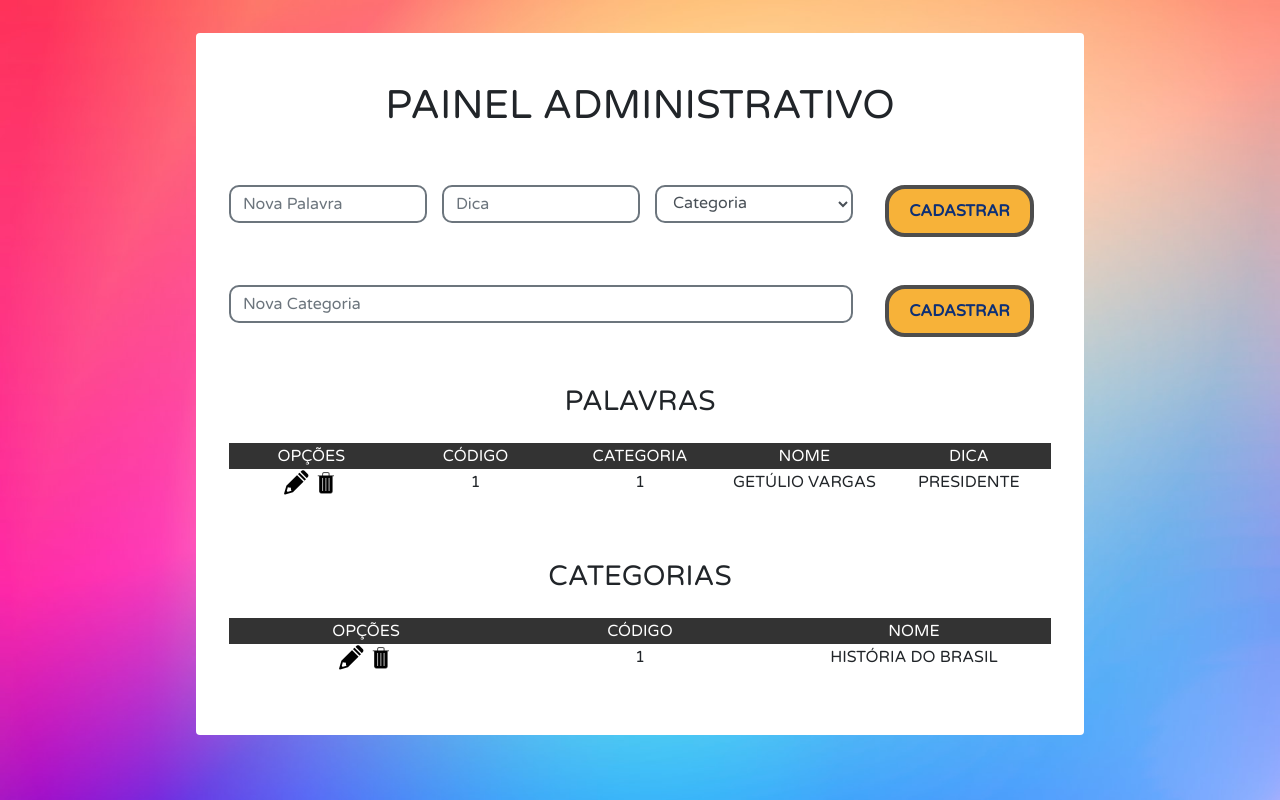
After one commit to quaroline/hangman, a PHP site: page /painelAdmin.html in a window 1280 px wide. The commit adds this page. Run offline with PHP 8.4, Linux system fonts and the light colour scheme.

Commit message:
Commit do Eric

```diff
--- a/game.html
+++ b/game.html
@@ -17,7 +17,6 @@
     <script type='text/javascript' src='script/toastr.min.js'></script>
 </head>
 <body>
-
     <!-- Não esquecer de deixar só o conteúdo do body no arquivo original -->
     <div class="container d-flex justify-content-center vertical-center">
         <div class="jumbotron p-3 p-md-5 rounded" style="width:80%;">
--- /dev/null
+++ b/painelAdmin.html
@@ -0,0 +1,115 @@
+<!DOCTYPE html>
+<html lang="pt-br">
+<head>
+    <meta charset="UTF-8">
+    <meta name="viewport" content="width=device-width, initial-scale=1.0">
+    <title>Sr. Hangman • Adivinhe & Salve-o</title>
+    <link rel="icon" type="image/png" href="res/img/marca.png">
+    <!-- Styles -->
+    <link rel="stylesheet" href="style/style.css">
+    <link rel="stylesheet" href="style/tabela.css">
+    <link rel="stylesheet" href="style/bootstrap.min.css">
+    <link rel="stylesheet" href="style/bootstrap-grid.min.css">
+    <link rel="stylesheet" href="style/toastr.min.css">
+    <!-- Scripts -->
+    <script type='text/javascript' src='script/knockout-3.5.js'></script>
+    <script type='text/javascript' src='script/jquery-3.5.1.min.js'></script>
+    <script type='text/javascript' src='script/bootstrap.min.js'></script>
+    <script type='text/javascript' src='script/toastr.min.js'></script>
+</head>
+<body>
+    <!-- Não esquecer de deixar só o conteúdo do body no arquivo original -->
+    <div class="container d-flex justify-content-center vertical-center">
+        <div class="jumbotron p-3 p-md-5 rounded" style="width:80%;">
+            <div class="row text-center">
+                <div class="col-md-12">
+                    <h1>Painel Administrativo</h1>
+                </div>
+                <div class="mt-5">
+                    <div class="row">
+                        <div class="col-md-3" style="padding-right: 0!important;">
+                            <input id="novaPalavra" type="text" class="form-control"  placeholder= "Nova Palavra" required>
+                        </div>
+                        <div class="col-md-3" style="padding-right: 0!important;">
+                            <input id="dica" type="text" class="form-control"  placeholder= "Dica" required>
+                        </div>
+                        <div class="col-md-3" style="padding-right: 0!important;">
+                            <select id= "escolhaCategoria" class="form-control" required>
+                                <option value="" disabled="" hidden="" selected>Categoria</option>
+                            </select>
+                        </div>
+                        <div class="col-md-3">
+                            <button id="cadastrar" type="button" class="btn-action">Cadastrar</button>
+                        </div>
+                    </div>
+                    <br><br>
+                    <div class="row">
+                        <div class="col-md-9" style="padding-right: 0!important;">
+                            <input id="novaCategoria" type="text" class="form-control"  placeholder= "Nova Categoria" required>
+                        </div>
+                        <div class="col-md-3">
+                            <button id="cadastrar" type="button" class="btn-action">Cadastrar</button>
+                        </div>
+                    </div>
+                    <br><br>
+                    <div class="col-md-12">
+                        <h3>Palavras</h3>
+                    </div>
+                    <div class="row">
+                        <div class="col-md-12">
+                            <div class="tabela">
+                                <table>
+                                    <tr>
+                                        <td>Opções</td>
+                                        <td>Código</td>
+                                        <td>Categoria</td>
+                                        <td>Nome</td>
+                                        <td>Dica</td>
+                                    </tr>
+                                    <tr>
+                                        <td>
+                                            <a  href="" id="deletar" class= "deletar"><img src="./res/img/pencil.png" alt="Editar"></a>
+                                            <a  href=""><img src="./res/img/trashCan.png" alt="Excluir"></a>
+                                        </td>
+                                        <td>1</td>
+                                        <td>1</td>
+                                        <td>Getúlio Vargas</td>
+                                        <td>Presidente</td>
+                                    </tr>
+                                </table>
+                            </div>
+                        </div>
+                    </div>
+                    <br><br>
+                    <div class="col-md-12">
+                        <h3>Categorias</h3>
+                    </div>
+                    <div class="row">
+                        <div class="col-md-12">
+                            <div class="tabela">
+                                <table>
+                                    <tr>
+                                        <td>Opções</td>
+                                        <td>Código</td>
+                                        <td>Nome</td>
+                                    </tr>
+                                    <tr>
+                                        <td>
+                                            <a  href="" id="deletar" class= "deletar"><img src="./res/img/pencil.png" alt="Editar"></a>
+                                            <a  href=""><img src="./res/img/trashCan.png" alt="Excluir"></a>
+                                        </td>
+                                        <td>1</td>
+                                        <td>História do Brasil</td>
+                                    </tr>
+                                </table>
+                            </div>
+                        </div>
+                    </div>
+                </div>
+            </div>
+        </div>
+    </div>
+    <script type='text/javascript' src='script/models/game.js'></script>
+    <!-- Não esquecer de deixar só o conteúdo do body no arquivo original -->
+</body>
+</html>
--- a/style/style.css
+++ b/style/style.css
@@ -104,3 +104,8 @@ select, input {
     font-size: 3rem;
     font-weight: bolder;
 }
+
+#novaPlavra{
+    margin-bottom: 1rem;
+    border-bottom: #4d4d4d 1px;
+}
--- /dev/null
+++ b/style/tabela.css
@@ -0,0 +1,25 @@
+img{
+    width: 25px;
+    height: 25px;
+}
+
+.tabela{
+    width: 100%;
+    max-width: 94rem;
+    border-radius: .8rem;
+    margin: 1rem auto 1rem;
+}
+
+table{
+    text-align: center;
+    table-layout: fixed;
+    width: 100%;
+    border-radius: .8rem;
+}
+
+table tr:first-child{
+    background-color: #333;
+    color: #fff;
+    padding: 15px 0;
+    width: 500px;
+}
```
Also changed, not shown: index.html (+20 -35 lines), res/img/pencil.png (added), res/img/trashCan.png (added).
